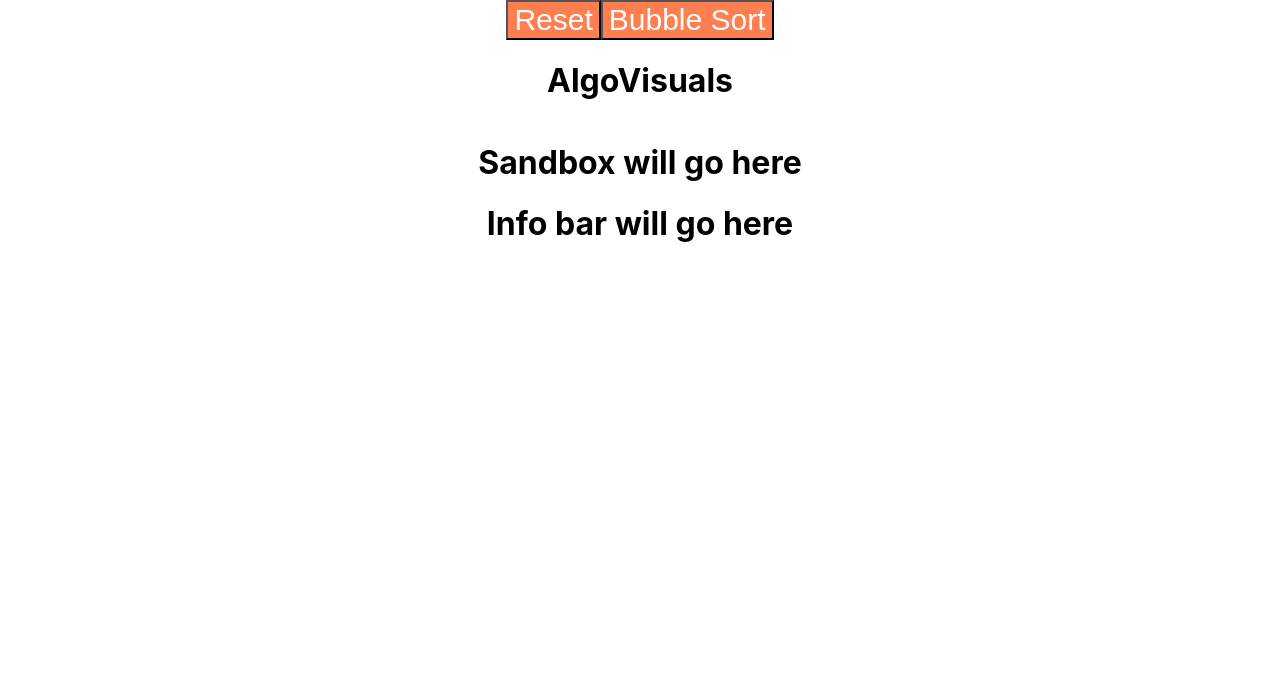
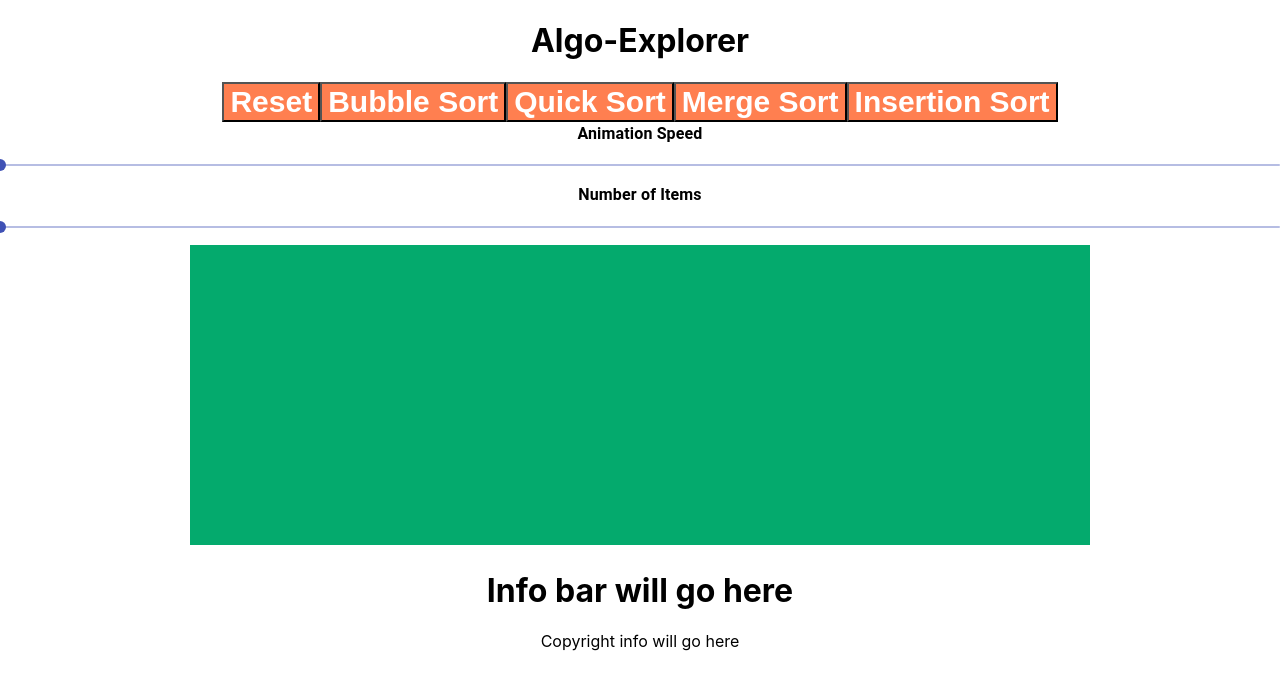
Before and after one commit to 18mpr1/Algo_Explorer, a React (Create React App) app: page / in a window 1280 px wide. Shown: the top 690 px of the page. Built offline with nearby package versions, Linux system fonts and the light colour scheme.

Commit message:
Added more components and started a canvas area for the sorting magic to happen.

```diff
--- a/package.json
+++ b/package.json
@@ -3,12 +3,14 @@
   "version": "0.1.0",
   "private": true,
   "dependencies": {
+    "@material-ui/core": "^4.12.2",
     "@testing-library/jest-dom": "^5.11.4",
     "@testing-library/react": "^11.1.0",
     "@testing-library/user-event": "^12.1.10",
     "react": "^17.0.2",
     "react-dom": "^17.0.2",
     "react-scripts": "4.0.3",
+    "typography": "^0.16.21",
     "web-vitals": "^1.0.1"
   },
   "scripts": {
--- a/src/App.css
+++ b/src/App.css
@@ -15,3 +15,11 @@ button{
   background-color: coral;
   font-size: 30px;
 }
+
+.slidecontainer {
+  width: 100%; /* Width of the outside container */
+}
+
+canvas{
+  background-color: #04AA6D;
+}
--- a/src/App.js
+++ b/src/App.js
@@ -2,17 +2,15 @@ import './App.css';
 import Sandbox from "./components/sandbox";
 import ButtonsBar from "./components/buttonsBar";
 import InfoBar from "./components/infoBar";
+import Footer from "./components/footer";
 
 function App() {
   return (
     <div className="App">
         <ButtonsBar />
-      <header className="App-header">
-        <h1 align="center">AlgoVisuals</h1>
-      </header>
         <Sandbox />
         <InfoBar />
-
+        <Footer />
     </div>
   );
 }
--- a/src/components/buttonsBar.jsx
+++ b/src/components/buttonsBar.jsx
@@ -1,11 +1,31 @@
 
 // <Randomize> <Array Size slider> <Speed slider> <Bubble Sort>
+import Slider from '@material-ui/core/Slider';
+import Typography from '@material-ui/core/Typography';
+
 
 function ButtonsBar(){
+
     return(
         <div>
-            <button>Reset</button>
-            <button>Bubble Sort</button>
+            <h1>Algo-Explorer</h1>
+            <button><b>Reset</b></button>
+            <button><b>Bubble Sort</b></button>
+            <button><b>Quick Sort</b></button>
+            <button><b>Merge Sort</b></button>
+            <button><b>Insertion Sort</b></button>
+
+            <div className="slidecontainer">
+                <Typography id="non-linear-slider" gutterBottom>
+                    <b>Animation Speed</b>
+                </Typography>
+                <Slider />
+                <Typography id="non-linear-slider" gutterBottom>
+                    <b>Number of Items</b>
+                </Typography>
+                <Slider />
+            </div>
+
         </div>
     )
 }
--- /dev/null
+++ b/src/components/footer.jsx
@@ -0,0 +1,13 @@
+// Footer
+
+// Copyright and Github info will go here
+
+function Footer(){
+    return(
+        <div>
+            <p>Copyright info will go here</p>
+        </div>
+    )
+}
+
+export default Footer;
--- a/src/components/sandbox.jsx
+++ b/src/components/sandbox.jsx
@@ -3,9 +3,9 @@
 
 function Sandbox(){
     return(
-        <div>
-            <h1>Sandbox will go here</h1>
-        </div>
+        <canvas id="myCanvas" width="900" height="300">
+
+        </canvas>
     )
 }
 
```
Also changed, not shown: src/components/buttonsBar.css (added, +34 -0 lines), 1 other file (tests, documents, lock files or other folders).
